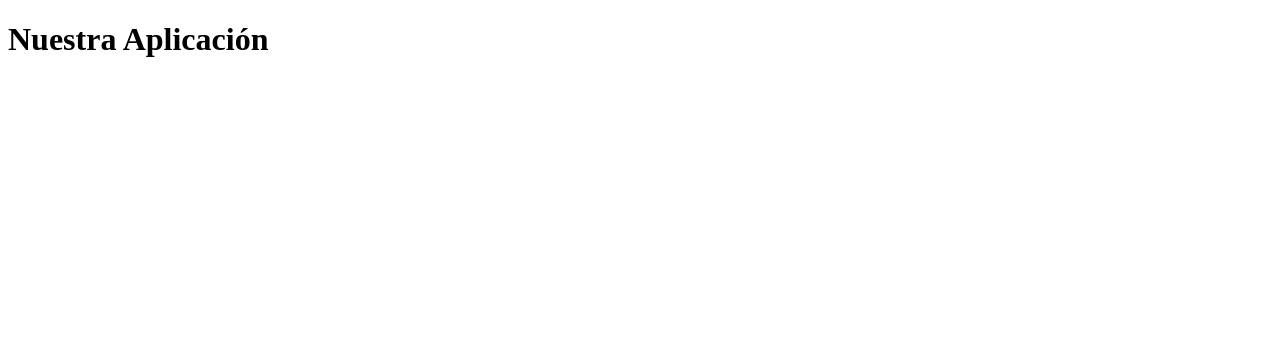
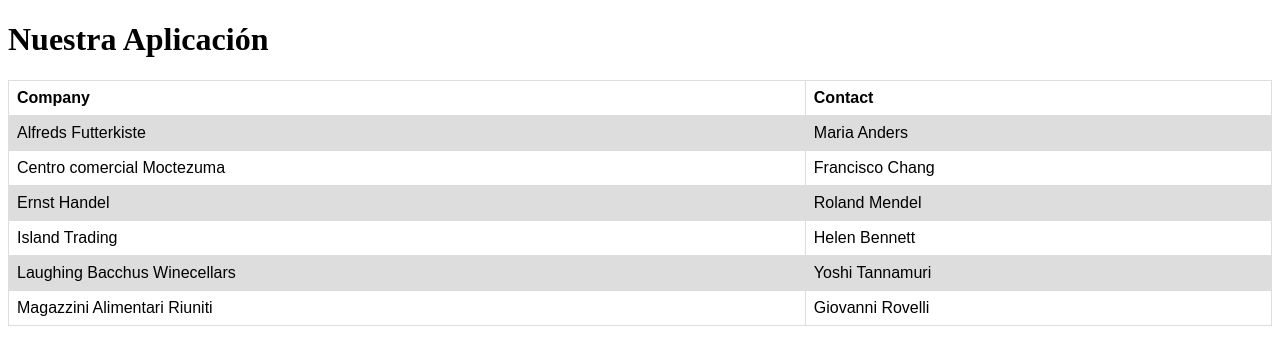
Before and after one commit to nicolasae/WebSocket, a website: page public/index.html in a window 1280 px wide. Drawn offline with nearby package versions, Linux system fonts and the light colour scheme; no server answers.

Commit message:
Se implementa plantilla tabla

```diff
--- a/public/index.html
+++ b/public/index.html
@@ -6,11 +6,63 @@
         <title>My aplicación con Sockets</title>
         <script src="/socket.io/socket.io.js"></script>
         <script src="main.js"></script>
+        <style>
+            table {
+              font-family: arial, sans-serif;
+              border-collapse: collapse;
+              width: 100%;
+            }
+
+            td, th {
+              border: 1px solid #dddddd;
+              text-align: left;
+              padding: 8px;
+            }
+
+            tr:nth-child(even) {
+              background-color: #dddddd;
+            }
+            </style>
     </head>
 
     <body>
         <h1>Nuestra Aplicación</h1>
+        <table>
+            <tr>
+              <th>Company</th>
+              <th>Contact</th>
+            </tr>
+            <tr>
+              <td>Alfreds Futterkiste</td>
+              <td>Maria Anders</td>
 
+            </tr>
+            <tr>
+              <td>Centro comercial Moctezuma</td>
+              <td>Francisco Chang</td>
+
+            </tr>
+            <tr>
+              <td>Ernst Handel</td>
+              <td>Roland Mendel</td>
+
+            </tr>
+            <tr>
+              <td>Island Trading</td>
+              <td>Helen Bennett</td>
+
+            </tr>
+            <tr>
+              <td>Laughing Bacchus Winecellars</td>
+              <td>Yoshi Tannamuri</td>
+
+            </tr>
+            <tr>
+              <td>Magazzini Alimentari Riuniti</td>
+              <td>Giovanni Rovelli</td>
+
+            </tr>
+          </table>
 
     </body>
 </html>
```
